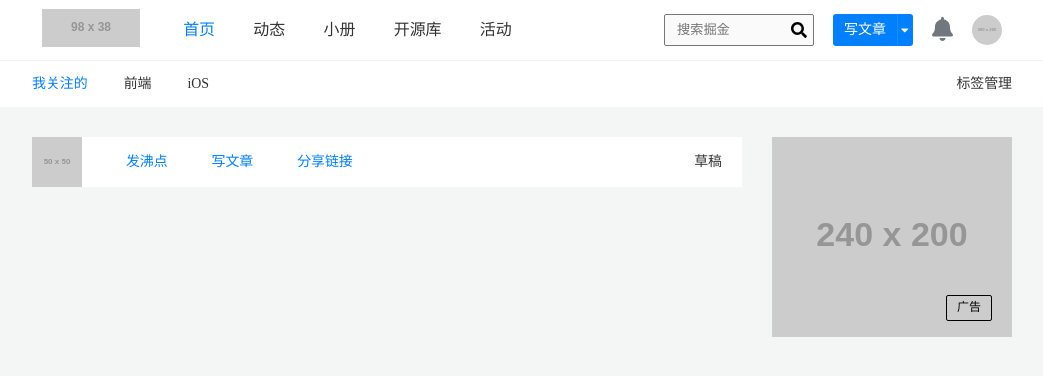
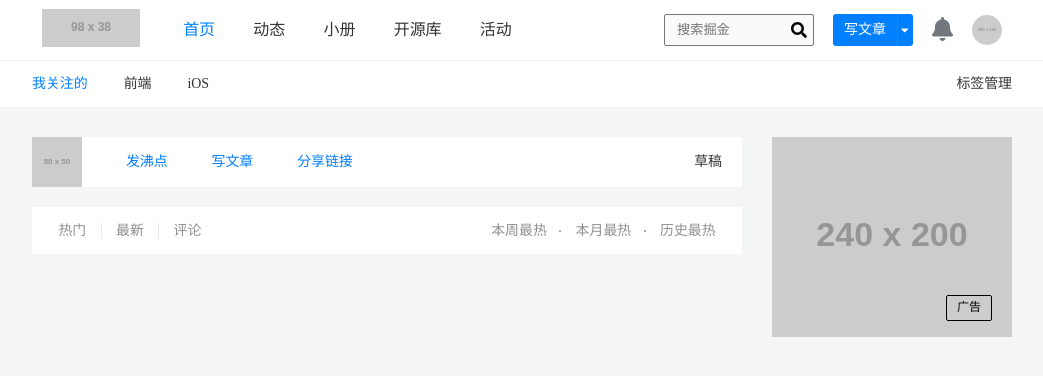
Before and after one commit to Ayase-252/mock-juejin, a Vue app: page /#/timeline in a window 1280 px wide. Shown: the top 376 px of the page, without its empty margins (118-1161 px from the left). Built offline with nearby package versions, Linux system fonts and the light colour scheme; some icons are missing.

Commit message:
complete header of PostList

```diff
--- a/src/components/business/post-list/PostList.vue
+++ b/src/components/business/post-list/PostList.vue
@@ -1,5 +1,71 @@
 <template>
-<div>
-  hello world
-</div>
+  <div class="post-list-header">
+    <ul class="post-colnum-list">
+      <li class="post-list-header-item"><a href="#">热门</a></li>
+      <li class="post-list-header-item"><a href="#">最新</a></li>
+      <li class="post-list-header-item"><a href="#">评论</a></li>
+    </ul>
+    <ul class="post-hot-list">
+      <li class="post-list-header-item"><a href="">本周最热</a></li>
+      <li class="post-list-header-item"><a href="">本月最热</a></li>
+      <li class="post-list-header-item"><a href="">历史最热</a></li>
+    </ul>
+  </div>
 </template>
+
+<style lang="less">
+@import (reference) '../../../style/common.less';
+
+.post-list-header {
+  padding: 1.3rem 1rem;
+  background: #ffffff;
+  display: flex;
+  justify-content: space-between;
+  align-items: center;
+  font-size: 1.16rem;
+  ul {
+    display: flex;
+  }
+  a {
+    text-decoration: none;
+    color: #909090;
+    &:hover {
+      color: @active-color;
+    }
+  }
+}
+
+.post-colnum-list{
+  display: flex;
+
+  .post-list-header-item:not(:last-child) {
+    border-right: 1px solid hsla(0,0%,59%,.2);
+  }
+}
+
+.post-hot-list {
+  display: flex;
+
+  .post-list-header-item:not(:last-child) {
+    display: block;
+    position: relative;
+    &::after {
+      content: "";
+      width: 2px;
+      height: 2px;
+
+      background: #909090;
+      border-radius: 50%;
+
+      position: absolute;
+      right: 0;
+      top: 50%;
+      transform: translateY(-50%);
+    }
+  }
+}
+
+.post-list-header-item {
+  padding: 0 1.2rem;
+}
+</style>
--- a/src/views/Timeline.vue
+++ b/src/views/Timeline.vue
@@ -3,7 +3,8 @@
   <tag-list :tags="tags"></tag-list>
   <main class="content-wrapper">
     <div class="content-left-column">
-      <control-panel></control-panel>
+      <control-panel class="column-item"></control-panel>
+      <post-list class="column-item"></post-list>
     </div>
     <div class="content-right-column">
       <advertisement imgSrc="https://via.placeholder.com/240X200" advUrl="#"></advertisement>
@@ -52,6 +53,10 @@ export default {
 
 .content-left-column {
   flex: 1 1 auto;
+
+  & > div:nth-child(n + 2) {
+    margin-top: 20px;
+  }
 }
 
 .content-right-column {
```
